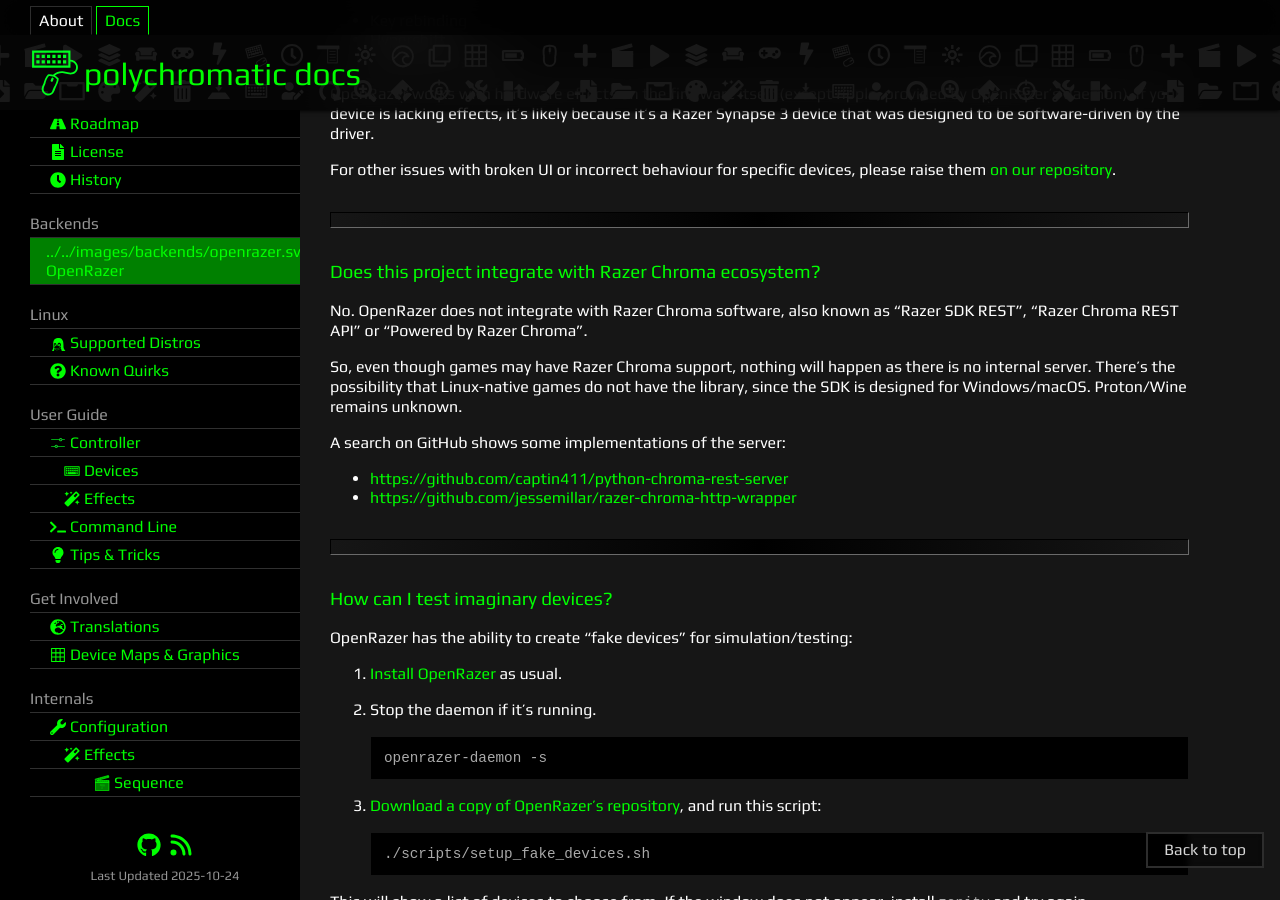
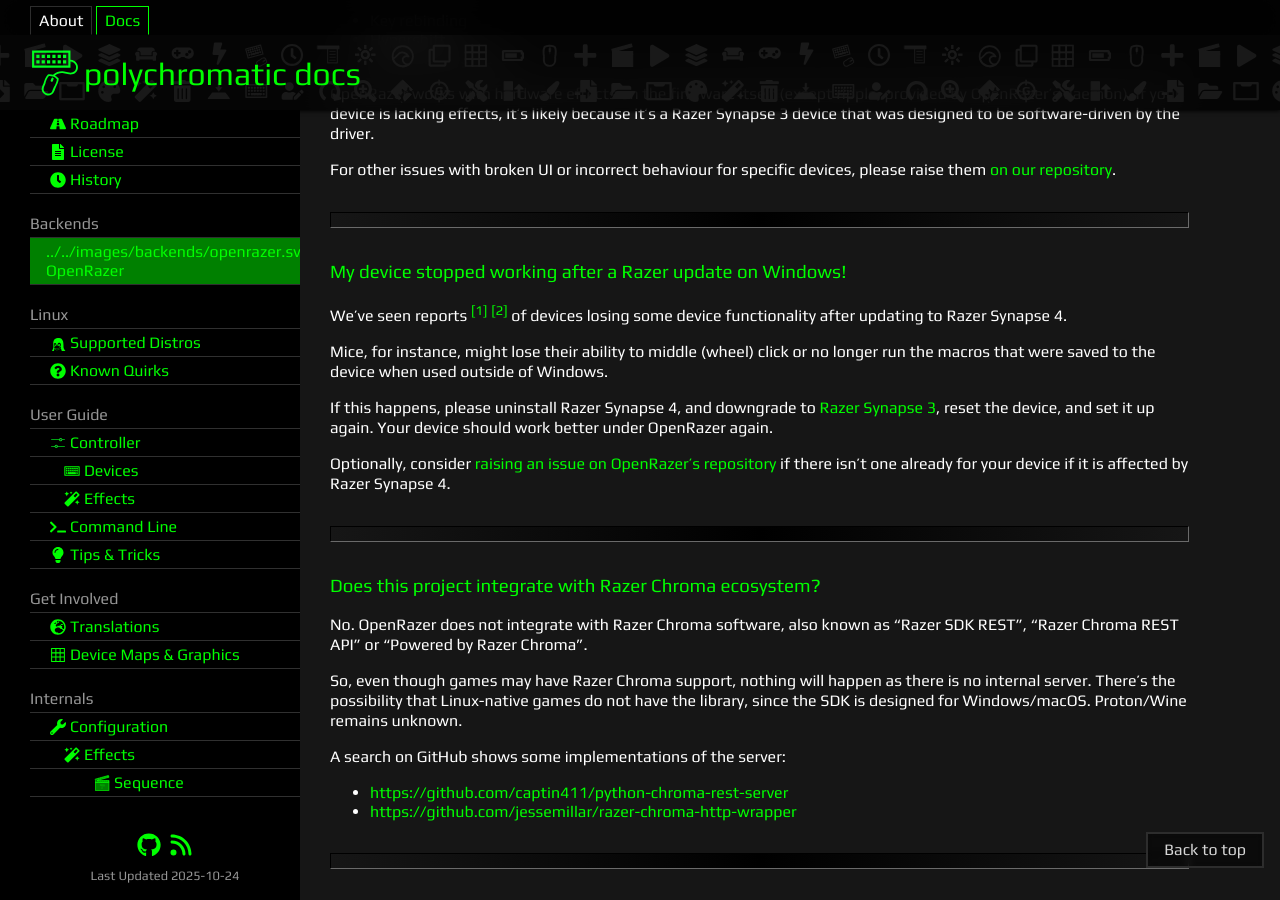
Before and after one commit to polychromatic/polychromatic-docs, a Jekyll site: the page built from pages/openrazer.md, in a window 1280 px wide and 900 px high, scrolled down 3489 px. Built offline with Jekyll 4.4.1, drawn with Linux system fonts in a browser that asks for light colours.

Commit message:
OpenRazer: Add FAQ about Synapse 4 breakage
https://github.com/openrazer/openrazer/issues/2507#issuecomment-3419951686

```diff
--- a/pages/openrazer.md
+++ b/pages/openrazer.md
@@ -187,6 +187,26 @@ them [on our repository](https://github.com/polychromatic/polychromatic/issues?q
 
 ---
 
+### My device stopped working after a Razer update on Windows!
+
+We've seen reports
+<sup>[[1]](https://github.com/openrazer/openrazer/issues/2428)</sup>
+<sup>[[2]](https://github.com/openrazer/openrazer/issues/2507)</sup>
+of devices losing some device functionality after updating to Razer Synapse 4.
+
+Mice, for instance, might lose their ability to middle (wheel) click or
+no longer run the macros that were saved to the device when used outside of Windows.
+
+If this happens, please uninstall Razer Synapse 4, and downgrade to [Razer Synapse 3],
+reset the device, and set it up again. Your device should work better under OpenRazer again.
+
+Optionally, consider [raising an issue on OpenRazer's repository](https://github.com/openrazer/openrazer/issues)
+if there isn't one already for your device if it is affected by Razer Synapse 4.
+
+[Razer Synapse 3]: https://rzr.to/synapse-3-pc-download
+
+---
+
 ### Does this project integrate with Razer Chroma ecosystem?
 
 No. OpenRazer does not integrate with Razer Chroma software, also known as
```
